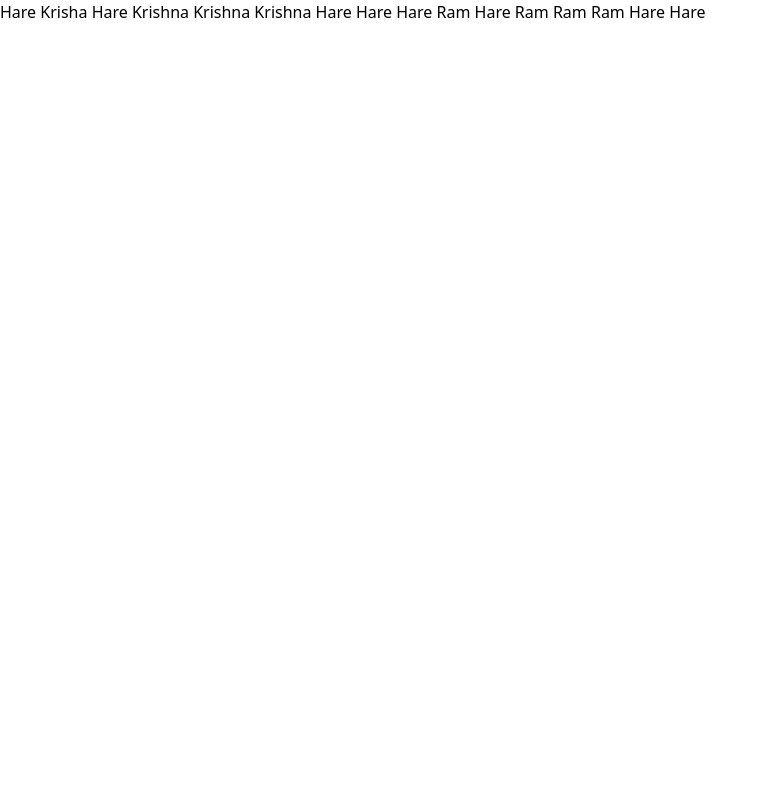
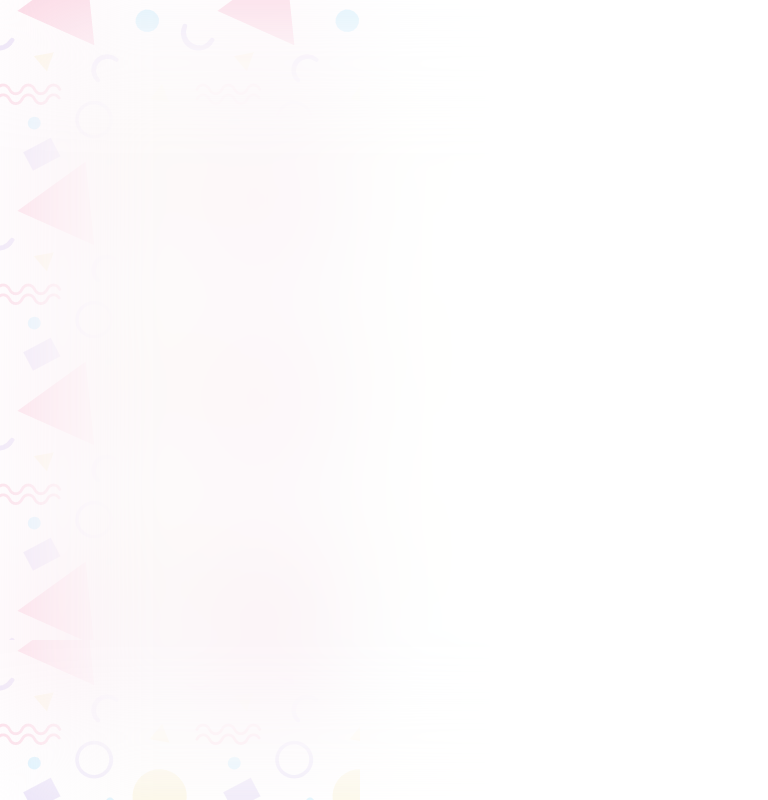
Before and after one commit to Sushant5776/e-bazaar, a Next.js app: page / in a window 1280 px wide. Shown: the whole page, without its empty margins (0-768 px from the left). Built offline with nearby package versions, Linux system fonts and the light colour scheme.

Commit message:
Add Background Image

```diff
--- /dev/null
+++ b/components/Header/index.tsx
@@ -0,0 +1,9 @@
+const Header = () => {
+  return (
+    <div>
+
+    </div>
+  )
+}
+
+export default Header
--- a/pages/index.tsx
+++ b/pages/index.tsx
@@ -1,18 +1,21 @@
+import Header from '@/components/Header'
 import type { NextPage } from 'next'
 import Head from 'next/head'
 
 const Home: NextPage = () => {
   return (
-    <div className="">
+    <div
+      style={{ backgroundImage: "url('images/background/background.png')" }}
+      className="min-h-screen bg-repeat-y"
+    >
       <Head>
         <title>E - Bazaar</title>
         <link rel="icon" href="/favicon.ico" />
       </Head>
 
-      <h1>
-        Hare Krisha Hare Krishna Krishna Krishna Hare Hare Hare Ram Hare Ram Ram
-        Ram Hare Hare
-      </h1>
+      <div className="min-h-screen backdrop-blur-3xl">
+        <Header />
+      </div>
     </div>
   )
 }
```
Also changed, not shown: public/images/background/background.png (added).
